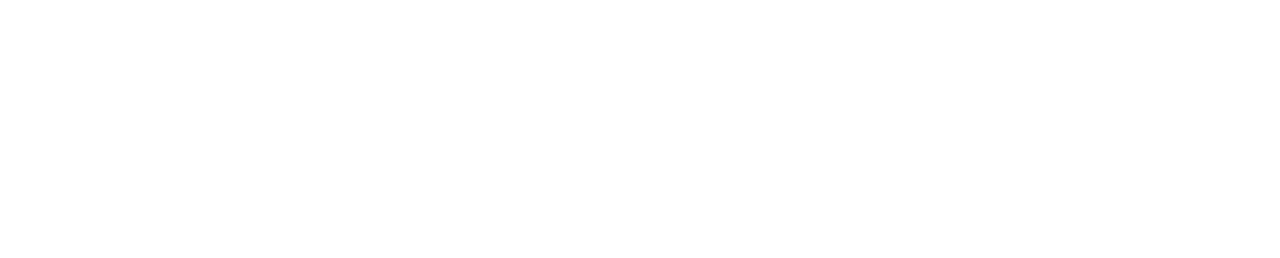
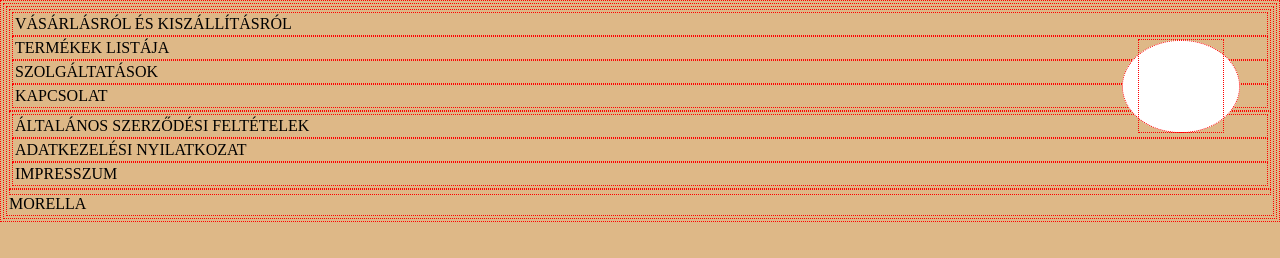
Before and after one commit to dekany31/Morellanewest, a plain HTML site: page index.html in a window 1280 px wide. Drawn offline with nearby package versions, Linux system fonts and the light colour scheme.

Commit message:
No: 1 commit. this is a 1200 seconds auto commit. Tue 04/27/2021 - 15:45:28.83

```diff
--- a/index.html
+++ b/index.html
@@ -0,0 +1,38 @@
+<!DOCTYPE html>
+<html lang="en">
+
+<head>
+  <meta charset="UTF-8">
+  <meta http-equiv="X-UA-Compatible" content="IE=edge">
+  <meta name="viewport" content="width=device-width, initial-scale=1.0">
+  <link rel="stylesheet" href="./styles/style.css">
+  <link rel="stylesheet" href="https://cdn.jsdelivr.net/npm/bootstrap-icons@1.4.0/font/bootstrap-icons.css">
+  <title>Morella</title>
+</head>
+
+<body>
+
+  <div class="burger">
+    <i class="bi bi-list"></i>
+  </div>
+  <div class="flexbox">
+
+    <div class="up">
+      <p>VÁSÁRLÁSRÓL ÉS KISZÁLLÍTÁSRÓL</p>
+      <p>TERMÉKEK LISTÁJA</p>
+      <p>SZOLGÁLTATÁSOK</p>
+      <p>KAPCSOLAT</p>
+    </div>
+
+    <div class="down">
+      <p>ÁLTALÁNOS SZERZŐDÉSI FELTÉTELEK</p>
+      <p>ADATKEZELÉSI NYILATKOZAT</p>
+      <p>IMPRESSZUM</p>
+    </div>
+    <div class="morella">
+    </div>MORELLA
+  </div>
+
+</body>
+
+</html>
--- a/styles/style.scss
+++ b/styles/style.scss
@@ -11,3 +11,17 @@
   border: 1px dotted red;
   padding: 2px;
 }
+body {
+  background-color: burlywood;
+  .burger {
+    background-color: white;
+    font-size: 5em;
+    border-radius: 50%;
+    padding: 0 15px;
+    margin: 20px;
+    color: white;
+    position: absolute;
+    right: 20px;
+    top: 20px;
+  }
+}
```
Also changed, not shown: styles/style.css, 3 other files.
